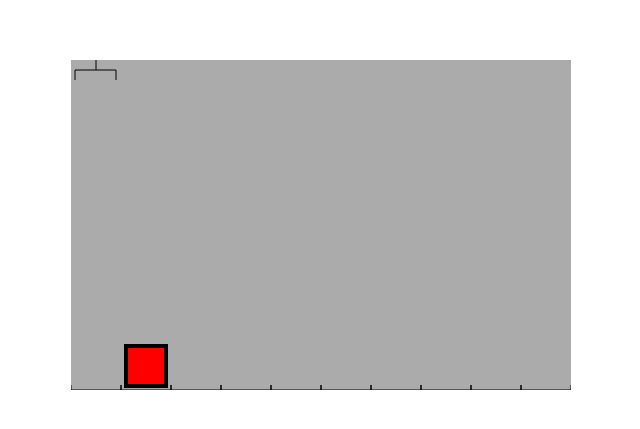
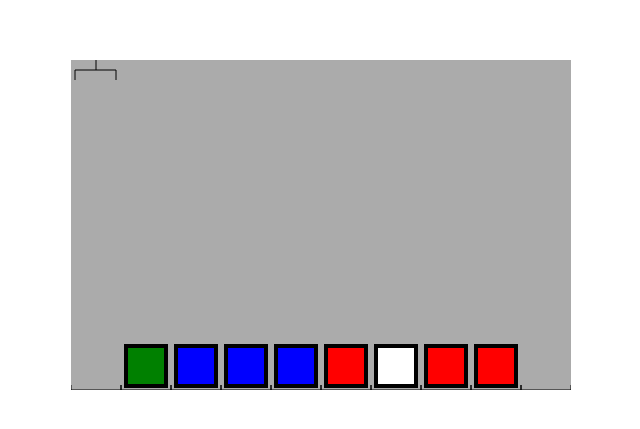
Before and after one commit to jhuisman2/robotarm_js, a plain HTML site: page index.html in a window 1280 px wide. Shown: the part 175-604 px from the top of the page, without its empty margins (319-959 px from the left). Drawn offline with nearby package versions, Linux system fonts and the light colour scheme.

Commit message:
Removed base function for firing robotarm moves, cleaner for the students

```diff
--- a/index.html
+++ b/index.html
@@ -5,7 +5,6 @@
 	<title>RobotArm</title>
 	<script src="https://code.jquery.com/jquery-2.2.4.min.js" integrity="sha256-BbhdlvQf/xTY9gja0Dq3HiwQF8LaCRTXxZKRutelT44=" crossorigin="anonymous"></script>
 	<script type="text/javascript" src="robotarm.js"></script>
-	<script type="text/javascript" src="input.js"></script>
 
 	<link rel="stylesheet" href="style.css">
 </head>
--- a/input.js
+++ b/input.js
@@ -1,5 +1 @@
-function robot_arm_moves(){
-	set_level(1);
-
-
-}
+set_level(12);
--- a/robotarm.js
+++ b/robotarm.js
@@ -279,7 +279,7 @@ function drop(){
 }
 
 jQuery(document).ready(function(){
- 	robot_arm_moves();
+	$("head").append('<script type="text/javascript" src="input.js"></script>');
  	document.title = "RobotArm - " + arm.actions + " actions";
 });
 
```
